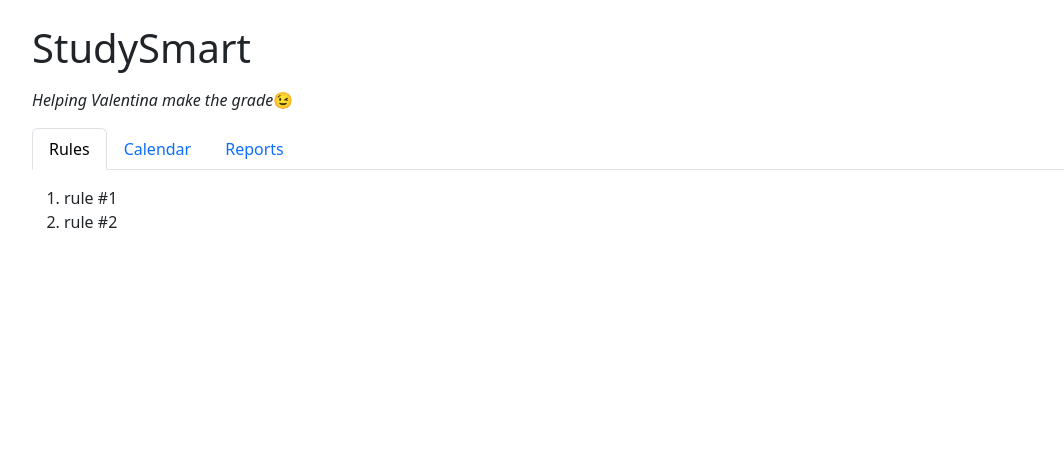
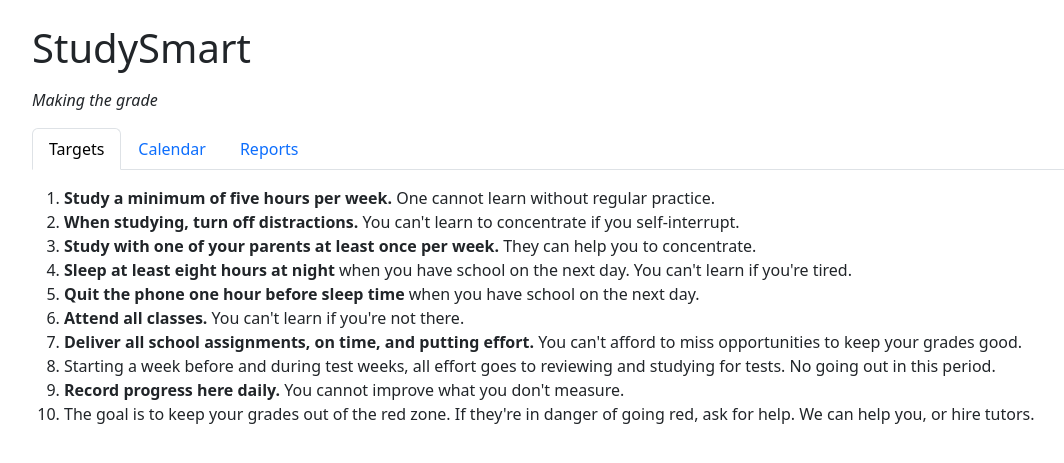
Before and after one commit to taciano-perez/studysmart, a Flask app: page / in a window 1280 px wide. Shown: the top 463 px of the page, without its empty margins (50-1114 px from the left). Run offline with Flask 3, Linux system fonts and the light colour scheme; data that the repository does not hold is empty; some libraries are stand-ins or nearby versions.

Commit message:
updated targets

```diff
--- a/templates/index.html
+++ b/templates/index.html
@@ -1,11 +1,11 @@
 {% extends 'base.html' %}
 {% block content %}
 <h1 class="mb-3">StudySmart</h1>
-<i>Helping Valentina make the grade</i>😉
+<i>Making the grade</i>
 
 <ul class="nav nav-tabs mt-3" id="mainTabs" role="tablist">
   <li class="nav-item" role="presentation">
-    <button class="nav-link active" id="rules-tab" data-bs-toggle="tab" data-bs-target="#rules" type="button" role="tab" aria-controls="rules" aria-selected="true">Rules</button>
+    <button class="nav-link active" id="rules-tab" data-bs-toggle="tab" data-bs-target="#rules" type="button" role="tab" aria-controls="rules" aria-selected="true">Targets</button>
   </li>
   <li class="nav-item" role="presentation">
     <button class="nav-link" id="calendar-tab" data-bs-toggle="tab" data-bs-target="#calendar-pane" type="button" role="tab" aria-controls="calendar-pane" aria-selected="false">Calendar</button>
@@ -18,8 +18,16 @@
 <div class="tab-content mt-3" id="mainTabsContent">
   <div class="tab-pane fade show active" id="rules" role="tabpanel" aria-labelledby="rules-tab">
     <ol>
-      <li>rule #1</li>
-      <li>rule #2</li>
+      <li><b>Study a minimum of five hours per week.</b> One cannot learn without regular practice.</li>
+      <li><b>When studying, turn off distractions.</b> You can't learn to concentrate if you self-interrupt.</li>
+      <li><b>Study with one of your parents at least once per week.</b> They can help you to concentrate.</li>
+      <li><b>Sleep at least eight hours at night</b> when you have school on the next day. You can't learn if you're tired.</li>
+      <li><b>Quit the phone one hour before sleep time</b> when you have school on the next day.</li>
+      <li><b>Attend all classes.</b> You can't learn if you're not there.</li>
+      <li><b>Deliver all school assignments, on time, and putting effort.</b> You can't afford to miss opportunities to keep your grades good.</li>
+      <li>Starting a week before and during test weeks, all effort goes to reviewing and studying for tests. No going out in this period.</li>
+      <li><b>Record progress here daily.</b> You cannot improve what you don't measure.</li>
+      <li>The goal is to keep your grades out of the red zone. If they're in danger of going red, ask for help. We can help you, or hire tutors.</li>
     </ol>
   </div>
   <div class="tab-pane fade" id="calendar-pane" role="tabpanel" aria-labelledby="calendar-tab">
```
